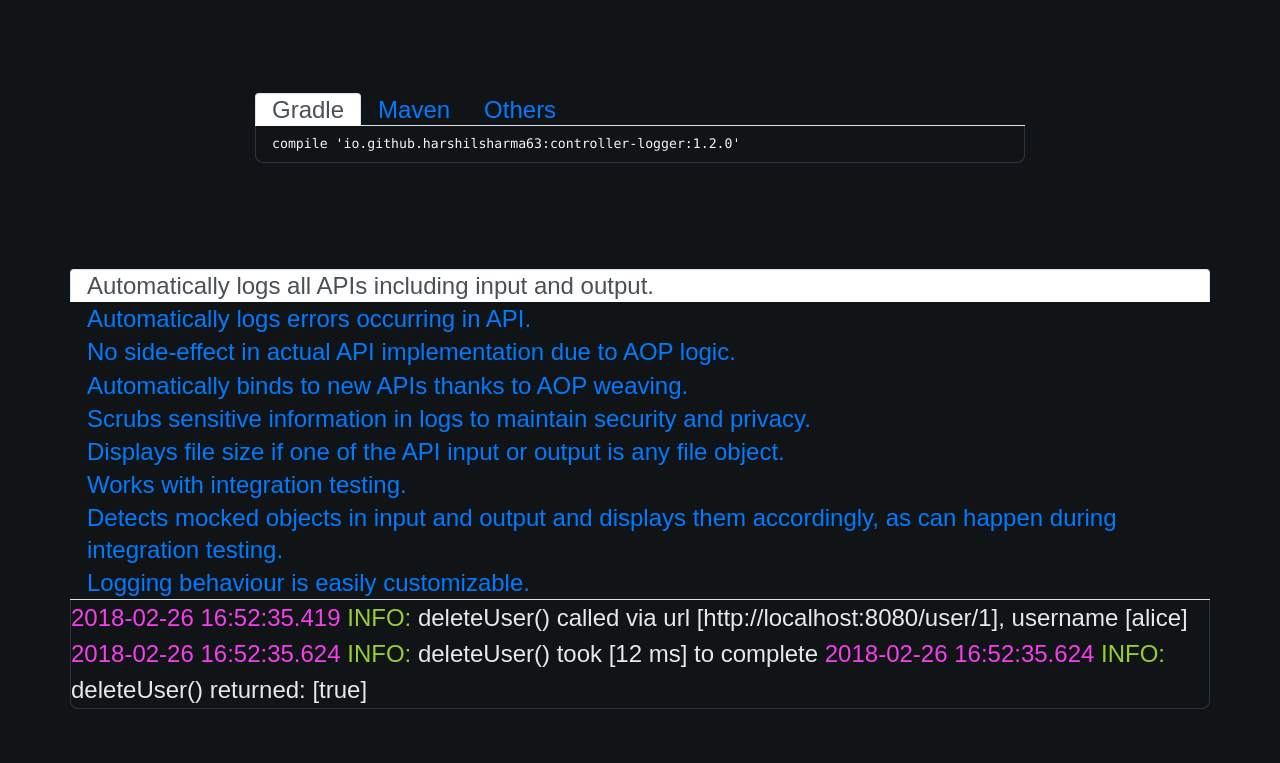
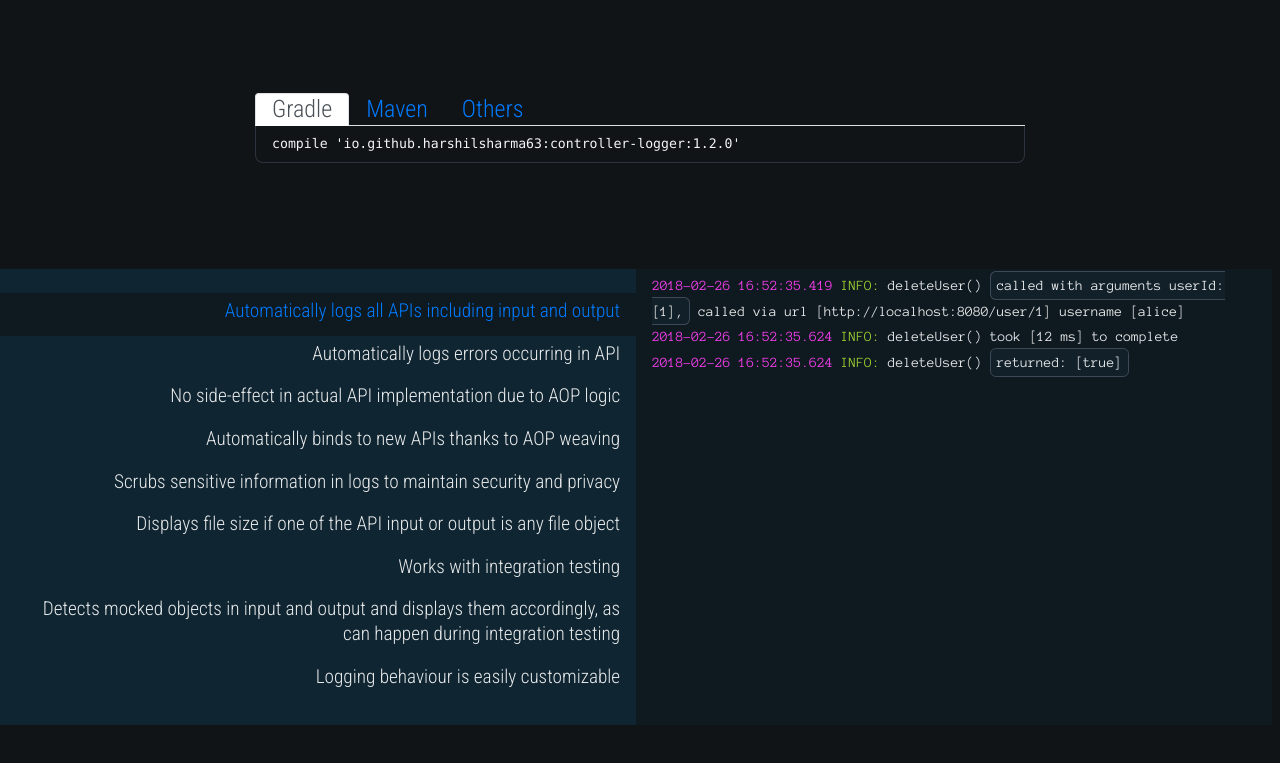
Before and after one commit to controller-logger/controller-logger, a plain HTML site: page docs/index.html in a window 1280 px wide. Shown: the part 739-1502 px from the top of the page. Drawn offline with nearby package versions, Linux system fonts and the light colour scheme; a web font is replaced by a local one.

```diff
--- a/docs/index.html
+++ b/docs/index.html
@@ -24,6 +24,8 @@
         <link href="https://fonts.googleapis.com/css?family=Barlow+Condensed:200" rel="stylesheet">
         <link href="https://fonts.googleapis.com/css?family=Anonymous+Pro" rel="stylesheet">
         <script async defer src="https://buttons.github.io/buttons.js"></script>
+        <script src="https://cdn.rawgit.com/google/code-prettify/master/loader/run_prettify.js?skin=desert"></script>
+        <link href="https://fonts.googleapis.com/css?family=Roboto+Condensed:300" rel="stylesheet">
         <link rel="stylesheet" href="style.css">
     </head>
     <body class="pb-4">
@@ -117,112 +119,115 @@
                 </div>
             </div>
         </div>
-        <div class="container my-3">
+        <div class="container-fluid my-3">
             <div class="row">
-                <div class="nav flex-column nav-tabs" id="features-tab" role="tablist" aria-orientation="vertical">
-                    <a class="nav-link active" id="feature-0-tab" data-toggle="tab" 		href="#feature-0-home" role="tab" aria-controls="feature-0" aria-selected="true">Automatically logs all APIs including input and output.
+                <div class="nav flex-column nav-tabs py-4" id="features-tab" role="tablist" aria-orientation="vertical">
+                    <a class="nav-link active" id="feature-0-tab" data-toggle="tab" href="#feature-0-home" role="tab"
+                       aria-controls="feature-0" aria-selected="true">
+                        Automatically logs all APIs including input and output
                     </a>
-                    <a class="nav-link " id="feature-1-tab" data-toggle="tab" 		href="#feature-1-home" role="tab" aria-controls="feature-1" aria-selected="false">Automatically logs errors occurring in API.
+                    <a class="nav-link " id="feature-1-tab" data-toggle="tab" href="#feature-1-home" role="tab"
+                       aria-controls="feature-1" aria-selected="false">
+                        Automatically logs errors occurring in API
                     </a>
-                    <a class="nav-link " id="feature-2-tab" data-toggle="tab" 		href="#feature-2-home" role="tab" aria-controls="feature-2" aria-selected="false">No side-effect in actual API implementation due to AOP logic.
+                    <a class="nav-link " id="feature-2-tab" data-toggle="tab" href="#feature-2-home" role="tab"
+                       aria-controls="feature-2" aria-selected="false">
+                        No side-effect in actual API implementation due to AOP logic
                     </a>
-                    <a class="nav-link " id="feature-3-tab" data-toggle="tab" 		href="#feature-3-home" role="tab" aria-controls="feature-3" aria-selected="false">Automatically binds to new APIs thanks to AOP weaving.
+                    <a class="nav-link " id="feature-3-tab" data-toggle="tab" href="#feature-3-home" role="tab"
+                       aria-controls="feature-3" aria-selected="false">
+                        Automatically binds to new APIs thanks to AOP weaving
                     </a>
-                    <a class="nav-link " id="feature-4-tab" data-toggle="tab" 		href="#feature-4-home" role="tab" aria-controls="feature-4" aria-selected="false">Scrubs sensitive information in logs to maintain security and privacy.
+                    <a class="nav-link " id="feature-4-tab" data-toggle="tab" href="#feature-4-home" role="tab"
+                       aria-controls="feature-4" aria-selected="false">
+                        Scrubs sensitive information in logs to maintain security and privacy
                     </a>
-                    <a class="nav-link " id="feature-5-tab" data-toggle="tab" 		href="#feature-5-home" role="tab" aria-controls="feature-5" aria-selected="false">Displays file size if one of the API input or output is any file object.
+                    <a class="nav-link " id="feature-5-tab" data-toggle="tab" href="#feature-5-home" role="tab"
+                       aria-controls="feature-5" aria-selected="false">
+                        Displays file size if one of the API input or output is any file object
                     </a>
-                    <a class="nav-link " id="feature-6-tab" data-toggle="tab" 		href="#feature-6-home" role="tab" aria-controls="feature-6" aria-selected="false">Works with integration testing.
+                    <a class="nav-link " id="feature-6-tab" data-toggle="tab" href="#feature-6-home" role="tab"
+                       aria-controls="feature-6" aria-selected="false">
+                        Works with integration testing
                     </a>
-                    <a class="nav-link " id="feature-7-tab" data-toggle="tab" 		href="#feature-7-home" role="tab" aria-controls="feature-7" aria-selected="false">Detects mocked objects in input and output and displays them accordingly, as can happen during integration testing.
+                    <a class="nav-link " id="feature-7-tab" data-toggle="tab" href="#feature-7-home" role="tab"
+                       aria-controls="feature-7" aria-selected="false">
+                        Detects mocked objects in input and output and displays them accordingly, as can happen during integration testing
                     </a>
-                    <a class="nav-link " id="feature-8-tab" data-toggle="tab" 		href="#feature-8-home" role="tab" aria-controls="feature-8" aria-selected="false">Logging behaviour is easily customizable.</a>
+                    <a class="nav-link " id="feature-8-tab" data-toggle="tab" href="#feature-8-home" role="tab"
+                       aria-controls="feature-8" aria-selected="false">
+                        Logging behaviour is easily customizable</a>
                 </div>
-                <div class="tab-content" id="features-tabContent">
-                    <div class="tab-pane fade show active" id="feature-0-home" role="tabpanel" 		aria-labelledby="feature-0-tab"><span class="timestamp">2018-02-26 16:52:35.419</span> <span class="log-level">INFO:</span> deleteUser() called via url [http://localhost:8080/user/1], username [alice]
-
-                        <span class="timestamp">2018-02-26 16:52:35.624</span> <span class="log-level">INFO:</span> deleteUser() took [12 ms] to complete
-
-                        <span class="timestamp">2018-02-26 16:52:35.624</span> <span class="log-level">INFO:</span> deleteUser() returned: [true]
+                <div class="tab-content p-1 px-3" id="features-tabContent">
+                    <div class="tab-pane fade show active" id="feature-0-home" role="tabpanel" aria-labelledby="feature-0-tab">
+                        <span class="timestamp">2018-02-26 16:52:35.419</span> <span class="log-level">INFO:</span>
+                        deleteUser() <span class="highlight">called with arguments userId: [1],</span>
+                        called via url [http://localhost:8080/user/1]
+                        username [alice]<br>
+                        <span class="timestamp">2018-02-26 16:52:35.624</span> <span class="log-level">INFO:</span> deleteUser()
+                            took [12 ms]
+                        to complete<br>
+                        <span class="timestamp">2018-02-26 16:52:35.624</span> <span class="log-level">INFO:</span> deleteUser()
+                        <span class="highlight">returned: [true]</span>
+                    </div>
+                    <div class="tab-pane fade show " id="feature-1-home" role="tabpanel" aria-labelledby="feature-1-tab">
+                        <span class="timestamp">2018-03-02 11:21:33.171 </span> <span class="log-level">INFO:</span> generateSaleReport() called via url [http://localhost:8080/sales/report], username [alice]<br>
+                        <span class="timestamp">2018-03-02 11:21:33.178 </span> <span class="log-level">INFO:</span> generateSaleReport() took [4 ms] to complete<br>
+                        <span class="timestamp">2018-03-02 11:21:33.180 </span> <span class="log-level">INFO:</span> generateSaleReport()
+                        <span class="highlight">threw exception: [java.lang.RuntimeException: Error occurred while fetching reports. Error code: xf224]</span><br>
+                    </div>
+                    <div class="tab-pane fade show " id="feature-2-home" role="tabpanel" aria-labelledby="feature-2-tab">
+                        <pre class="prettyprint lang-java">
+  @RestController
++ @Logging
+  public class UserController {
+    @GetMapping("/get-random-user")
+    @ResponseBody
+    public User getUser() {
+      return random(User.class);
+    }
+  }
+                        </pre>
+                    </div>
+                    <div class="tab-pane fade show " id="feature-3-home" role="tabpanel" aria-labelledby="feature-3-tab">
+                        <pre class="prettyprint lang-java">
+@RestController
+@Logging    // enable logging for all methods in this controller
+public class UserController {
+    @GetMapping("/user/${userId}")
+    @ResponseBody
+    public User getUser(@PathParam int userId) {
+        return userService.getUser(userId);
+    }
+    ... more endpoints
+}
+                        </pre>
 
                     </div>
-                    <div class="tab-pane fade show " id="feature-1-home" role="tabpanel" 		aria-labelledby="feature-1-tab"><span class="timestamp">2018-03-02 11:21:33.171 </span> <span class="log-level">INFO:</span> generateSaleReport() called via url [http://localhost:8080/sales/report], username [alice]
-
-                        <span class="timestamp">2018-03-02 11:21:33.178 </span> <span class="log-level">INFO:</span> generateSaleReport() took [4 ms] to complete
-
-                        <span class="timestamp">2018-03-02 11:21:33.180 </span> <span class="log-level">INFO:</span> generateSaleReport() threw exception: [java.lang.RuntimeException: Error occurred while fetching reports. Error code: xf224]
-
+                    <div class="tab-pane fade show " id="feature-4-home" role="tabpanel" aria-labelledby="feature-4-tab">
+                        <span class="timestamp">2018-02-26 16:52:35.419</span> <span class="log-level">INFO:</span> makeTransaction() called via url [http://localhost:8080/transact], called with arguments:
+                        <span class="highlight">accountNumber [xxxxx], apiKey [xxxxx]</span>, username [alice]<br>
+                        <span class="timestamp">2018-02-26 16:52:35.624</span> <span class="log-level">INFO:</span> makeTransaction() took [18 ms] to complete<br>
+                        <span class="timestamp">2018-02-26 16:52:35.624</span> <span class="log-level">INFO:</span> makeTransaction() returned: [true]<br>
                     </div>
-                    <div class="tab-pane fade show " id="feature-2-home" role="tabpanel" 		aria-labelledby="feature-2-tab">@RestController
-
-                        + @Logging
-
-                        public class UserController {
-
-                        @GetMapping("/get-random-user")
-
-                        @ResponseBody
-
-                        public User getUser() {
-
-                        return random(User.class);
-
-                        }
-
-                        }
-
+                    <div class="tab-pane fade show " id="feature-5-home" role="tabpanel" aria-labelledby="feature-5-tab">
+                        <span class="timestamp">2018-03-02 11:21:33.171 </span> <span class="log-level">INFO:</span> generateSaleReport() called via url [http://localhost:8080/sales/report], username [alice]<br>
+                        <span class="timestamp">2018-03-02 11:21:33.178 </span> <span class="log-level">INFO:</span> generateSaleReport() took [4 ms] to complete<br>
+                        <span class="timestamp">2018-03-02 11:21:33.180 </span> <span class="log-level">INFO:</span> generateSaleReport()
+                        <span class="highlight">returned file of size:[12265 B]</span><br>
                     </div>
-                    <div class="tab-pane fade show " id="feature-3-home" role="tabpanel" 		aria-labelledby="feature-3-tab">@RestController
-
-                        @Logging    // enable logging for all methods in this controller
-
-                        public class UserController {
-
-                        @GetMapping("/user/${userId}")
-
-                        @ResponseBody
-
-                        public User getUser(@PathParam int userId) {
-
-                        return userService.getUser(userId);
-
-                        }
-
-                        ...
-
-                        ...
-
-                        ...
-
-                        }
-
+                    <div class="tab-pane fade show " id="feature-6-home" role="tabpanel" aria-labelledby="feature-6-tab">
+                        No changes required in tests whatsoever to use this library.
                     </div>
-                    <div class="tab-pane fade show " id="feature-4-home" role="tabpanel" 		aria-labelledby="feature-4-tab"><span class="timestamp">2018-02-26 16:52:35.419</span> <span class="log-level">INFO:</span> makeTransaction() called via url [http://localhost:8080/transact], called with arguments: accountNumber [xxxxx], apiKey [xxxxx], username [alice]
-
-                        <span class="timestamp">2018-02-26 16:52:35.624</span> <span class="log-level">INFO:</span> makeTransaction() took [18 ms] to complete
-
-                        <span class="timestamp">2018-02-26 16:52:35.624</span> <span class="log-level">INFO:</span> makeTransaction() returned: [true]
-
+                    <div class="tab-pane fade show " id="feature-7-home" role="tabpanel" aria-labelledby="feature-7-tab">
+                        <span class="timestamp">2018-02-26 16:52:35.419</span> <span class="log-level">INFO:</span> getUser() called via url [http://localhost:8080/user/], called with arguments:
+                        <span class="highlight">user [Mock Object]</span>, username [alice]<br>
+                        <span class="timestamp">2018-02-26 16:52:35.624</span> <span class="log-level">INFO:</span> getUser() took [2 ms] to complete<br>
+                        <span class="timestamp">2018-02-26 16:52:35.624</span> <span class="log-level">INFO:</span> getUser()
+                        <span class="highlight">returned: [Mock Object]</span><br>
                     </div>
-                    <div class="tab-pane fade show " id="feature-5-home" role="tabpanel" 		aria-labelledby="feature-5-tab"><span class="timestamp">2018-03-02 11:21:33.171 </span> <span class="log-level">INFO:</span> generateSaleReport() called via url [http://localhost:8080/sales/report], username [alice]
-
-                        <span class="timestamp">2018-03-02 11:21:33.178 </span> <span class="log-level">INFO:</span> generateSaleReport() took [4 ms] to complete
-
-                        <span class="timestamp">2018-03-02 11:21:33.180 </span> <span class="log-level">INFO:</span> generateSaleReport() returned file of size:[12265 B]
-
-                    </div>
-                    <div class="tab-pane fade show " id="feature-6-home" role="tabpanel" 		aria-labelledby="feature-6-tab">No changes required in tests whatsoever to use this library.
-
-                    </div>
-                    <div class="tab-pane fade show " id="feature-7-home" role="tabpanel" 		aria-labelledby="feature-7-tab"><span class="timestamp">2018-02-26 16:52:35.419</span> <span class="log-level">INFO:</span> getUser() called via url [http://localhost:8080/user/], called with arguments: user [Mock Object], username [alice]
-
-                        <span class="timestamp">2018-02-26 16:52:35.624</span> <span class="log-level">INFO:</span> getUser() took [2 ms] to complete
-
-                        <span class="timestamp">2018-02-26 16:52:35.624</span> <span class="log-level">INFO:</span> getUser() returned: [Mock Object]
-
-                    </div>
-                    <div class="tab-pane fade show " id="feature-8-home" role="tabpanel" 		aria-labelledby="feature-8-tab">Easy customization
-
+                    <div class="tab-pane fade show " id="feature-8-home" role="tabpanel" aria-labelledby="feature-8-tab">
+                        Easy customization
                     </div>
                 </div>
 
@@ -230,7 +235,8 @@
         </div>
     <script>
         $(function () {
-            $('[data-toggle="tooltip"]').tooltip()
+            $('.annotation.always-show[data-toggle="tooltip"]').tooltip({trigger: ''}).tooltip('show');
+            $('[data-toggle="tooltip"]').tooltip();
         })
     </script>
     </body>
--- a/docs/style.css
+++ b/docs/style.css
@@ -1,14 +1,14 @@
 body {
     background-color: #111417 !important;
     color: rgba(255, 255, 255, 0.9) !important;
-    font-family: 'Barlow Condensed', sans-serif !important;
+    font-family: 'Roboto Condensed', sans-serif !important;
     font-size: 150% !important;
 }
 
-/* centered columns styles */
 .row-centered {
     text-align:center;
 }
+
 .col-centered {
     display:inline-block;
     float:none;
@@ -20,6 +20,7 @@
 }
 
 .title {
+    font-family: 'Barlow Condensed', sans-serif !important;
     font-size: 4.5rem;
     color: white;
 }
@@ -55,7 +56,7 @@
     padding: 0 1rem !important;
 }
 
-pre {
+#buildToolsContent pre {
     font-size: 55%;
     color: whitesmoke;
 }
@@ -111,3 +112,101 @@
 .line {
     color: #5888cf;
 }
+
+#features-tab, #features-tabContent {
+    width: 49.7%;
+}
+
+#features-tab .nav-link, #features-tab .nav-link.active {
+    background: transparent;
+    border: none;
+    /*! margin-bottom: 3%; */
+    color: inherit;
+    text-align: right;
+    padding: 0 10px;
+}
+
+#features-tab .nav-link.active {
+    color: #007bff;
+    background-color: #0e1920;
+}
+
+#features-tab .nav-link {
+    outline: none;
+}
+
+#features-tab .nav-link {
+    border-radius: 0;
+}
+
+#features-tab {
+    border-bottom: none;
+    background-color: #056b9c33;
+}
+
+#features-tabContent.tab-content > .tab-pane {
+    border: none;
+}
+
+#features-tabContent {
+    font-family: 'Anonymous Pro', monospace;
+    font-size: 0.9rem;
+    line-height: 1.6rem;
+    background-color: #0e1920;
+}
+
+#features-tabContent pre {
+    background: none;
+}
+
+#features-tab .nav-link:hover {
+    background-color: #0e1920;
+}
+
+#features-tab .nav-link {
+    padding-top: 0.4rem !important;
+    padding-bottom: 0.7rem !important;
+}
+
+#features-tab {
+    font-size: 0.8em;
+}
+
+#feature-1-home.active {
+    margin-top: 1rem;
+}
+
+#feature-2-home.active {
+    margin-top: 1.5rem;
+}
+
+#feature-3-home.active {
+    margin-top: 3rem;
+}
+
+#feature-4-home.active {
+    margin-top: 9rem;
+}
+
+#feature-5-home.active {
+    margin-top: 12rem;
+}
+
+#feature-6-home.active {
+    margin-top: 17.8rem;
+}
+
+#feature-7-home.active {
+    margin-top: 18.5rem;
+}
+
+#feature-8-home.active {
+    margin-top: 24.6rem;
+}
+
+.highlight {
+    border: 1px solid #3d4956;
+    padding: 0.4em;
+    border-radius: 0.4em;
+    background-color: #112029;
+}
```
